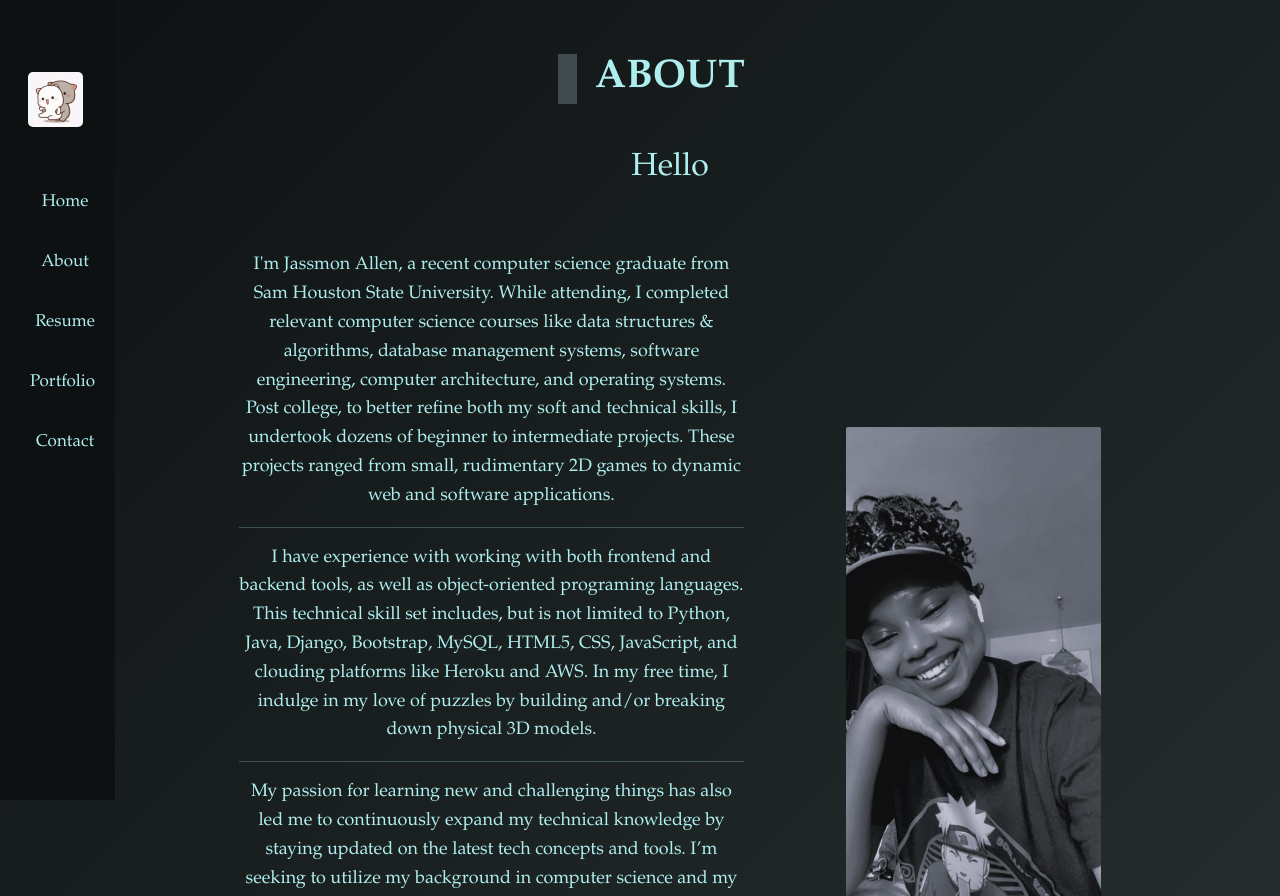
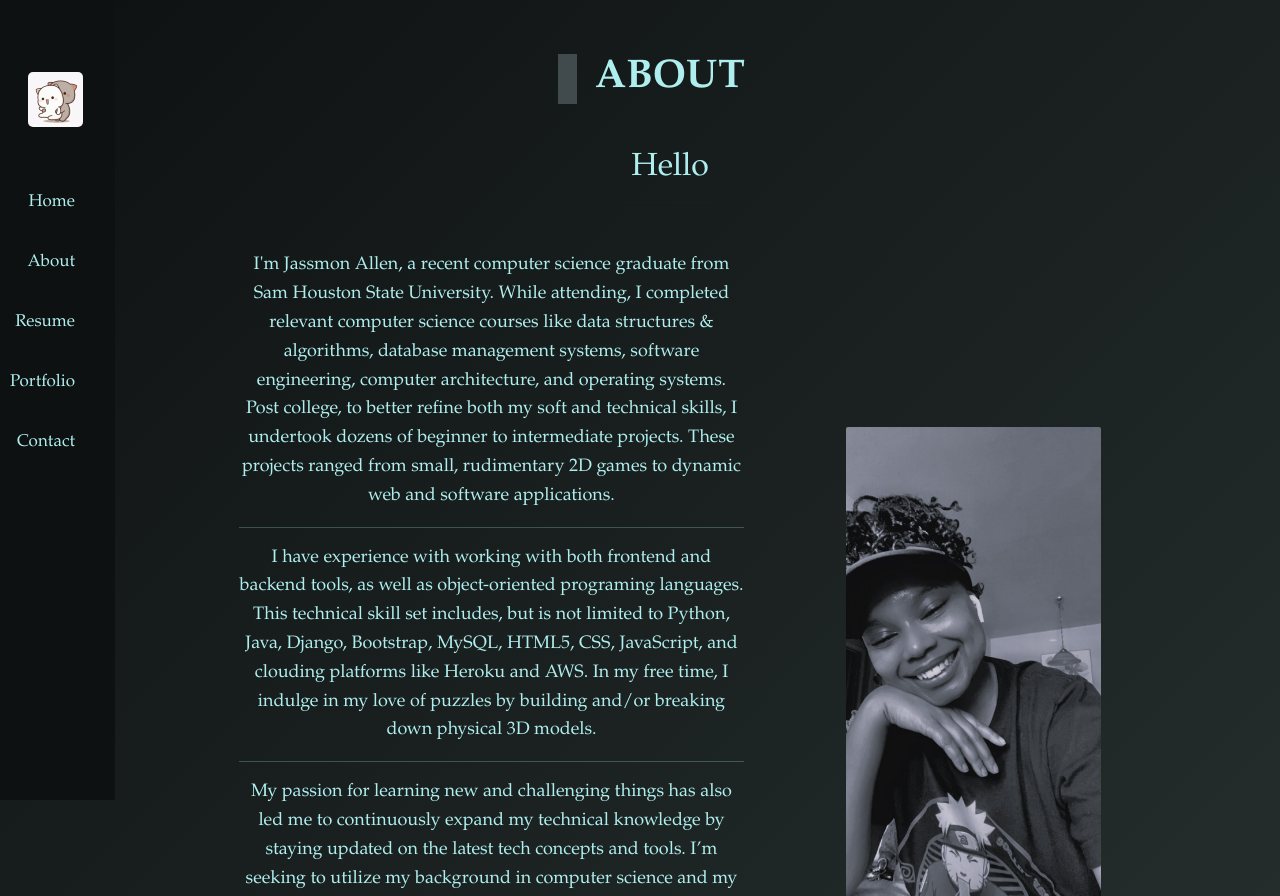
Before and after one commit to jallenbush/DeveloperPortfolio, a Django app: page /about in a window 1280 px wide. Shown: the top 896 px of the page. Run offline with Django 4.2, Linux system fonts and the light colour scheme.

Commit message:
nav text changes

```diff
--- a/website/templates/navbar.html
+++ b/website/templates/navbar.html
@@ -104,7 +104,7 @@ body {
 .button span {
   cursor: pointer;
   display: inline-block;
-  position: relative;
+  position: fixed;
   transition: 0.5s;
 }
 
```
